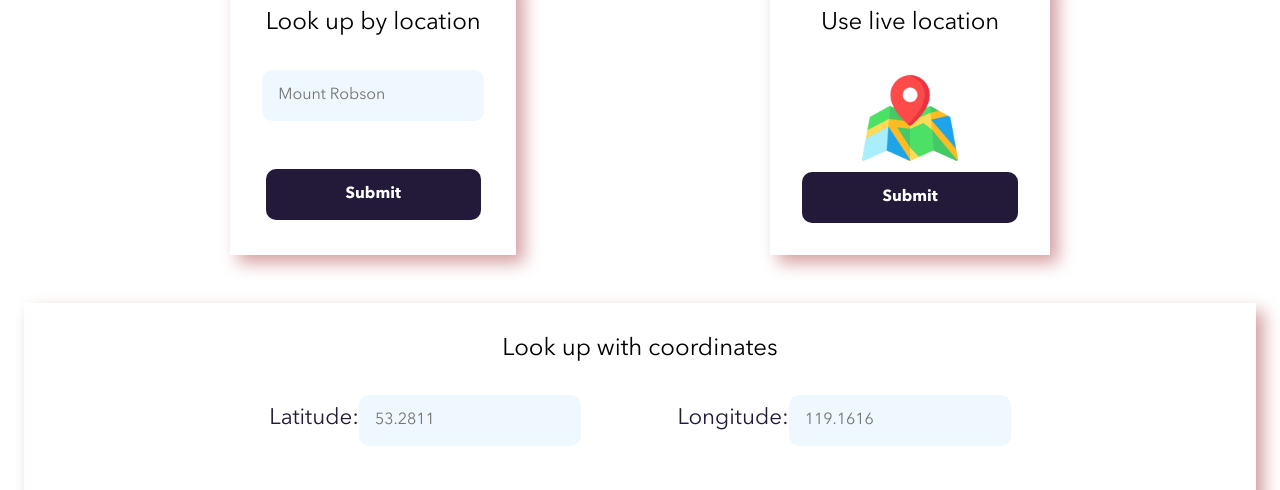
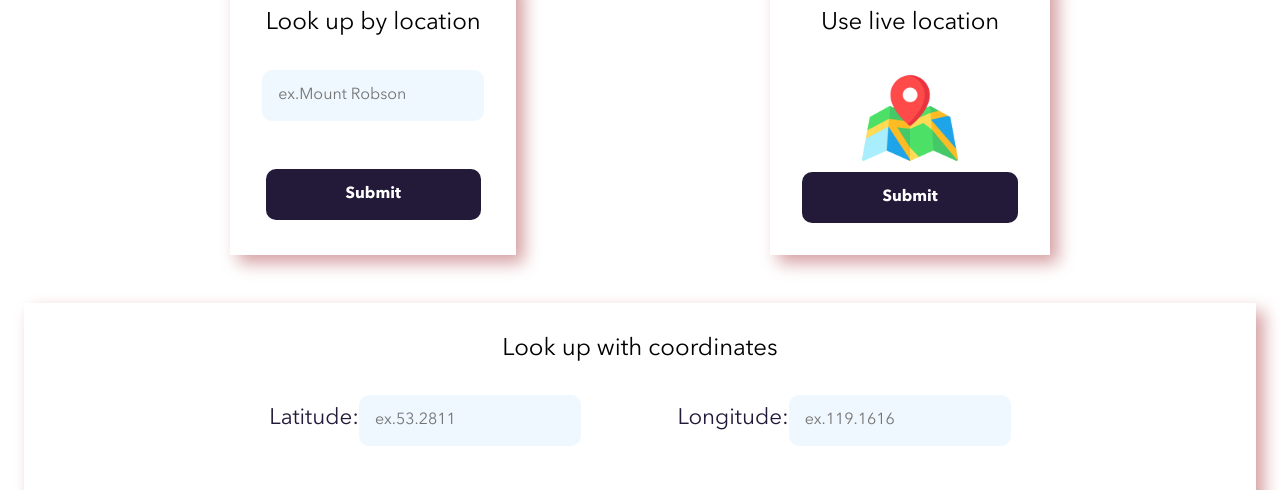
Before and after one commit to SageJonathan/solarwatch_client, a React (Vite) app: page / in a window 1280 px wide. Shown: the part 1142-1632 px from the top of the page. Built offline with nearby package versions, Linux system fonts and the light colour scheme; no server answers.

Commit message:
add ex. to placeholders

```diff
--- a/src/components/SearchAdv/SearchAdv.jsx
+++ b/src/components/SearchAdv/SearchAdv.jsx
@@ -55,7 +55,7 @@ function SearchAdv() {
                 className="search__input"
                 onChange={handleLatitude}
                 value={latitude}
-                placeholder="53.2811"
+                placeholder="ex.53.2811"
                 required
               />
             </div>
@@ -65,7 +65,7 @@ function SearchAdv() {
                 className="search__input"
                 onChange={handleLongitude}
                 value={longitude}
-                placeholder="119.1616"
+                placeholder="ex.119.1616"
                 required
               />
             </div>
--- a/src/components/SearchLocal/SearchLocal.jsx
+++ b/src/components/SearchLocal/SearchLocal.jsx
@@ -60,7 +60,7 @@ function SearchLocal() {
               className="search__input"
               onChange={handleLocation}
               value={location}
-              placeholder="Mount Robson"
+              placeholder="ex.Mount Robson"
               required
             />
           </div>
--- a/src/components/SolarForecast/SolarForecast.jsx
+++ b/src/components/SolarForecast/SolarForecast.jsx
@@ -16,7 +16,6 @@ function SolarFunction ({solarData,locationName,coordinates}){
         <section className="main">
             <h1 className="main__header">
                 Solar Activity at {getLocationText()}
-
             </h1>
             <div className="data">
         <div className="data__row">
```
